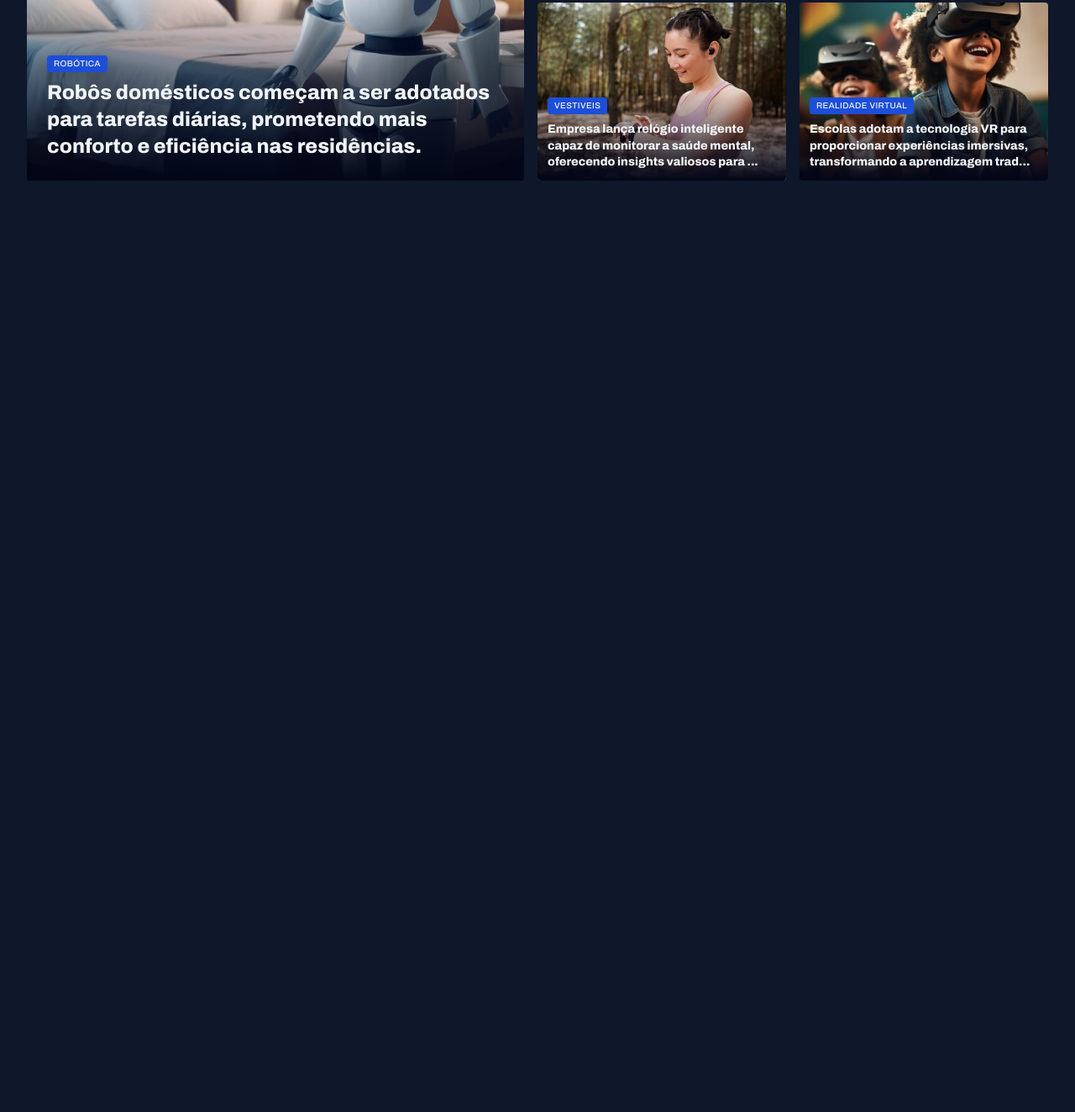
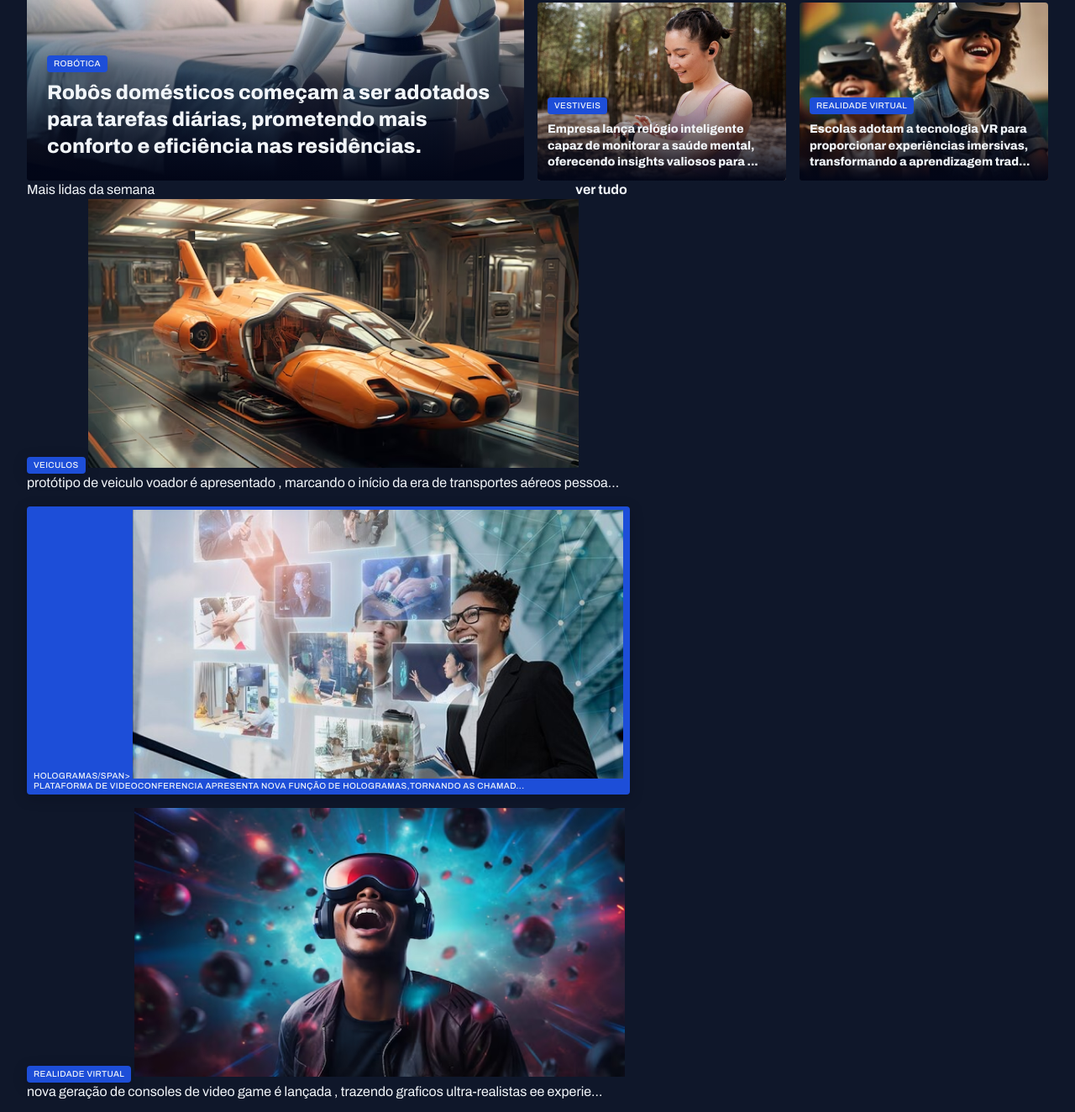
Before and after one commit to Brunomorais85/projeto-noticias, a plain HTML site: page index.html in a window 1280 px wide. Shown: the part 352-1676 px from the top of the page at 84% size. Before the commit the page ends 800 px from the top, so only its background shows below. Drawn offline with Linux system fonts and the light colour scheme.

Commit message:
estruturando a seção mais lida da semana

```diff
--- a/index.html
+++ b/index.html
@@ -90,7 +90,50 @@
       </figure>
     </div>
   </section>
+ <section id="weekly">
+<header class="grid grid-flow-col">
+  <h3>Mais lidas da semana</h3>
+  <a href="#" class="grid grid-flow-col">
+    <strong>ver tudo</strong>
+    <span></span>
+  </a>
+</header>
 
+
+<div class="grid gap-16">
+  <figure>
+    <span class="content-tag">veiculos</span>
+    <img src="assets/imagens/Image 06.png" alt="">
+    <p>
+      protótipo de veiculo voador é apresentado , marcando o início da era de transportes aéreos pessoa...
+    </p>
+  </figure>
+
+  <figure>
+    <span class="content-tag">Hologramas/span>
+    <img src="assets/imagens/Image 07.png" alt="">
+    <p>
+      plataforma de videoconferencia apresenta nova função de Hologramas,tornando as chamad...
+    </p>
+  </figure>
+
+  <figure>
+    <span class="content-tag">realidade Virtual</span>
+    <img src="assets/imagens/Image 08.png" alt="">
+    <p>
+      nova geração  de consoles de video game é lançada , trazendo graficos ultra-realistas ee experie...
+    </p>
+  </figure>
+
+  <figure>
+    <span class="content-tag">internet</span>
+    <img src="assets/imagens/Image 09.png" alt="">
+    <p>
+     projeto busca oferecer internet de alta velocidade em areas remotas atraves de satelites
+    </p>
+  </figure>
+</div>
+ </section>
  </main>
 </body>
 </html>
```
